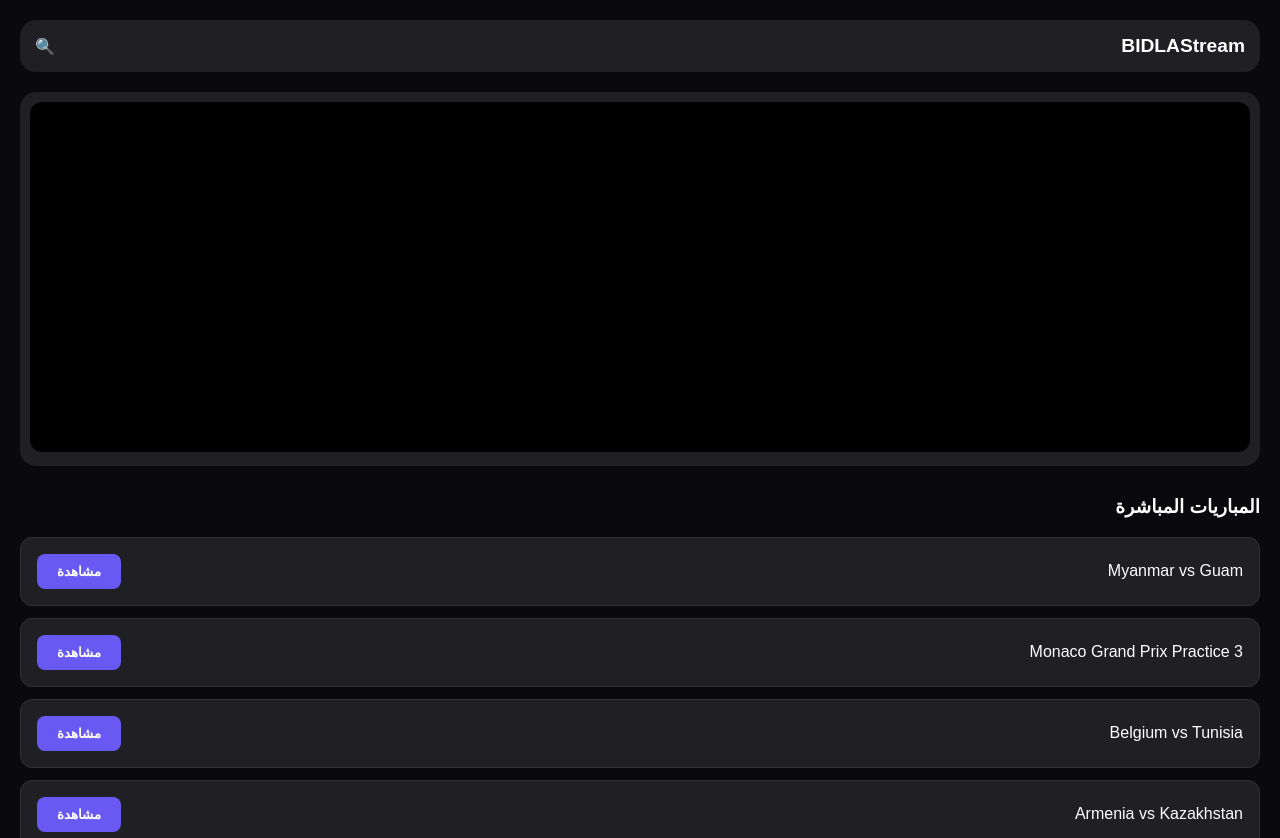
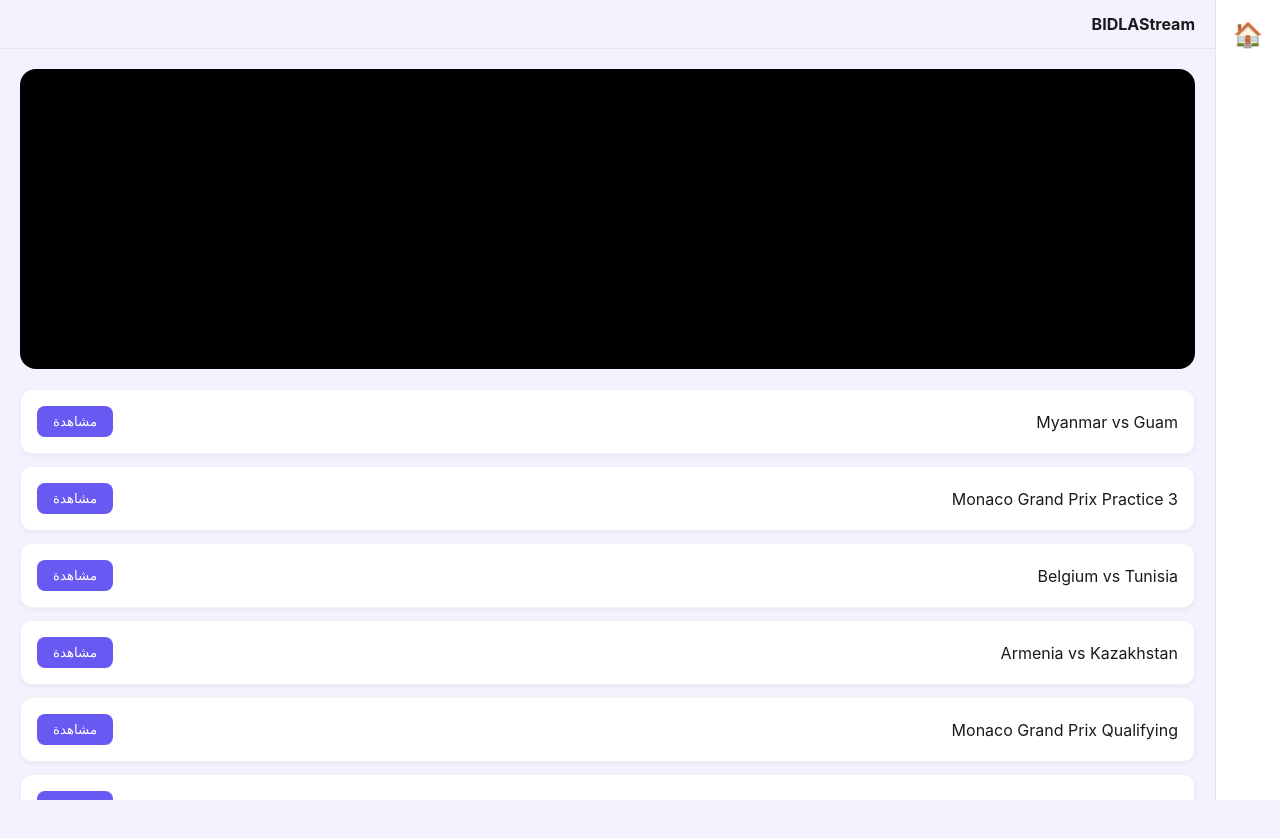
Before and after one commit to Bidla2025/arabic-matches-today, a plain HTML site: page index.html in a window 1280 px wide. Shown: the top 838 px of the page. After the commit the page ends 800 px from the top, so only its background shows below. Drawn offline with Linux system fonts and the light colour scheme.

Commit message:
Update index.html

```diff
--- a/index.html
+++ b/index.html
@@ -3,42 +3,48 @@
 <head>
     <meta charset="UTF-8">
     <meta name="viewport" content="width=device-width, initial-scale=1.0">
-    <title>BIDLAStream</title>
+    <title>BIDLAStream | Home</title>
     <style>
-        :root { --bg: #0a0a0c; --card: #1f1f24; --text: #ffffff; --primary: #6859f2; }
-        body { font-family: sans-serif; background: var(--bg); color: var(--text); margin: 0; padding: 20px; }
-        .header { display: flex; align-items: center; justify-content: space-between; padding: 15px; background: var(--card); border-radius: 16px; margin-bottom: 20px; }
-        .player-box { background: var(--card); padding: 10px; border-radius: 16px; text-align: center; }
-        iframe { width: 100%; height: 350px; border-radius: 12px; border: none; background: #000; }
-        .match-card { background: var(--card); padding: 16px; margin: 12px 0; border-radius: 12px; display: flex; justify-content: space-between; align-items: center; border: 1px solid #333; }
-        button { background: var(--primary); border: none; padding: 10px 20px; color: white; border-radius: 8px; font-weight: bold; cursor: pointer; }
+        /* CSS لمحاكاة تصميم OnSpace */
+        body { font-family: -apple-system, BlinkMacSystemFont, "Segoe UI", Roboto; background: #F3F2FE; color: #1a1a1a; margin: 0; display: flex; height: 100vh; }
+
+        /* القائمة الجانبية (Nav) */
+        nav { width: 64px; background: #fff; border-left: 1px solid #e5e5e5; display: flex; flex-direction: column; align-items: center; padding: 20px 0; }
+
+        /* المحتوى الرئيسي */
+        main { flex: 1; display: flex; flex-direction: column; overflow: hidden; }
+        .header-bar { height: 48px; border-bottom: 1px solid #e5e5e5; display: flex; align-items: center; padding: 0 20px; font-weight: bold; }
+
+        /* منطقة العرض */
+        .content { flex: 1; overflow-y: auto; padding: 20px; }
+        .match-card { background: #fff; border-radius: 12px; padding: 16px; margin-bottom: 12px; display: flex; justify-content: space-between; align-items: center; box-shadow: 0 2px 4px rgba(0,0,0,0.05); border: 1px solid #f0f0f0; }
+
+        .player-area { width: 100%; height: 300px; background: #000; border-radius: 16px; margin-bottom: 20px; }
+        button { background: #6859f2; color: white; border: none; padding: 8px 16px; border-radius: 8px; cursor: pointer; }
     </style>
 </head>
 <body>
-    <header class="header">
-        <div style="font-weight: bold; font-size: 1.2rem;">BIDLAStream</div>
-        <div style="color: #888;">🔍</div>
-    </header>
-
-    <div class="player-box">
-        <iframe id="main-player" src=""></iframe>
-    </div>
-
-    <h3 style="margin-top: 30px;">المباريات المباشرة</h3>
-    <div id="match-list">جاري تحميل المباريات...</div>
+    <nav>
+        <div style="font-size: 24px;">🏠</div>
+    </nav>
+    <main>
+        <div class="header-bar">BIDLAStream</div>
+        <div class="content">
+            <div class="player-area" id="player-box"></div>
+            <div id="match-list"></div>
+        </div>
+    </main>
 
     <script>
         fetch('matches.json')
             .then(res => res.json())
             .then(data => {
                 const list = document.getElementById('match-list');
-                list.innerHTML = '';
                 Object.values(data).forEach(m => {
-                    list.innerHTML += `
-                        <div class="match-card">
-                            <span>${m.title}</span>
-                            <button onclick="document.getElementById('main-player').src='${m.embed_url}'">مشاهدة</button>
-                        </div>`;
+                    list.innerHTML += `<div class="match-card">
+                        <span>${m.title}</span>
+                        <button onclick="document.getElementById('player-box').innerHTML='<iframe src=\'${m.embed_url}\' width=\'100%\' height=\'300px\' frameborder=\'0\'></iframe>'">مشاهدة</button>
+                    </div>`;
                 });
             });
     </script>
```
